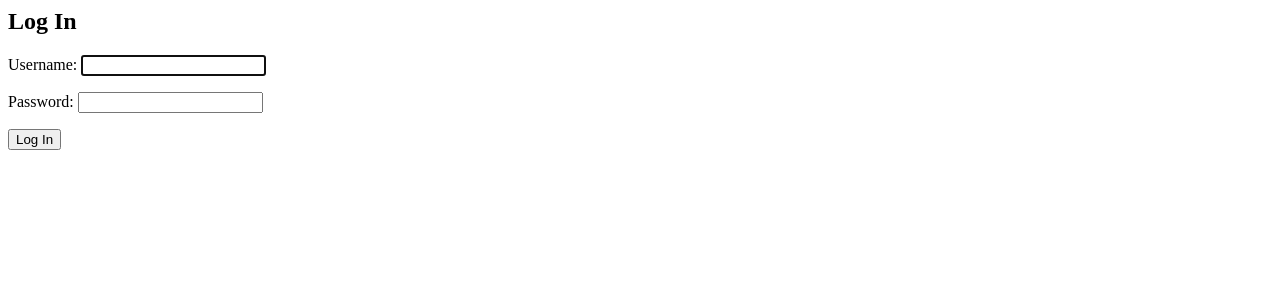
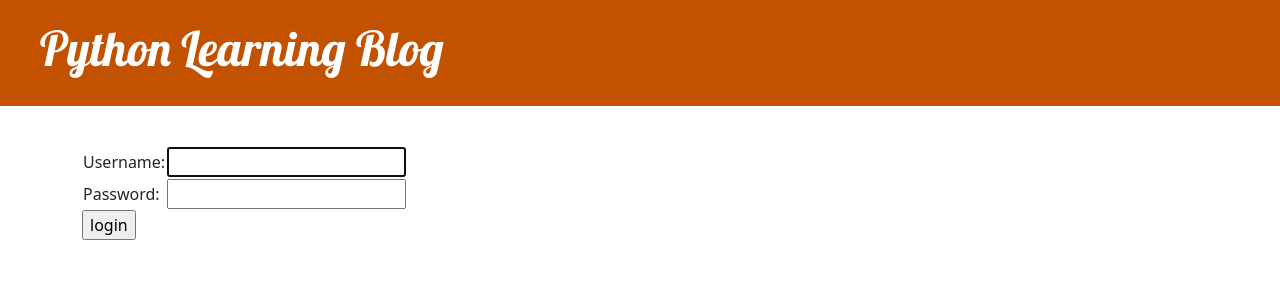
Before and after one commit to Undeadsmarties/my-first-blog, a Django app: page /accounts/login/ in a window 1280 px wide. Shown: the top 300 px of the page. Run offline with Django 3.2, Linux system fonts and the light colour scheme.

Commit message:
Updated security with logout feature

```diff
--- a/blog/templates/blog/base.html
+++ b/blog/templates/blog/base.html
@@ -8,23 +8,22 @@
         <link rel="stylesheet" href="{% static 'css/blog.css' %}">
     </head>
     <body>
-        <header class="page-header">
-          <div class="container">
+        <div class="page-header">
             {% if user.is_authenticated %}
-                <a href="{% url 'post_new' %}" class="top-menu">
-                    {% include './icons/file-earmark-plus.svg' %}
-                </a>
+                <a href="{% url 'post_new' %}" class="top-menu"><span class="glyphicon glyphicon-plus"></span></a>
+                <p class="top-menu">Hello {{ user.username }} <small>(<a href="{% url 'logout' %}">Log out</a>)</small></p>
+            {% else %}
+                <a href="{% url 'login' %}" class="top-menu"><span class="glyphicon glyphicon-lock"></span></a>
             {% endif %}
             <h1><a href="/">Python Learning Blog</a></h1>
-          </div>
-        </header>
-        <main class="container">
+        </div>
+        <div class="content container">
             <div class="row">
-                <div class="col">
+                <div class="col-md-8">
                 {% block content %}
                 {% endblock %}
                 </div>
             </div>
-        </main>
+        </div>
     </body>
 </html>
--- a/blog/templates/registration/login.html
+++ b/blog/templates/registration/login.html
@@ -1,7 +1,24 @@
-<!-- templates/registration/login.html -->
-<h2>Log In</h2>
-<form method="post">
-  {% csrf_token %}
-  {{ form.as_p }}
-  <button type="submit">Log In</button>
-</form>
+{% extends "blog/base.html" %}
+
+{% block content %}
+    {% if form.errors %}
+        <p>Your username and password didn't match. Please try again.</p>
+    {% endif %}
+
+    <form method="post" action="{% url 'login' %}">
+    {% csrf_token %}
+        <table>
+        <tr>
+            <td>{{ form.username.label_tag }}</td>
+            <td>{{ form.username }}</td>
+        </tr>
+        <tr>
+            <td>{{ form.password.label_tag }}</td>
+            <td>{{ form.password }}</td>
+        </tr>
+        </table>
+
+        <input type="submit" value="login" />
+        <input type="hidden" name="next" value="{{ next }}" />
+    </form>
+{% endblock %}
--- a/blog/views.py
+++ b/blog/views.py
@@ -3,15 +3,19 @@ from django.utils import timezone
 from .models import Post
 from .forms import PostForm
 from django.shortcuts import redirect
+from django.contrib.auth.decorators import login_required
+
 
 def post_list(request):
     posts = Post.objects.filter(published_date__lte=timezone.now()).order_by('published_date')
     return render(request, 'blog/post_list.html', {'posts': posts})
 
+
 def post_detail(request, pk):
     post = get_object_or_404(Post, pk=pk)
     return render(request, 'blog/post_detail.html', {'post': post})
 
+@login_required
 def post_new(request):
     if request.method == "POST":
         form = PostForm(request.POST)
@@ -25,6 +29,7 @@ def post_new(request):
         form = PostForm()
     return render(request, 'blog/post_edit.html', {'form': form})
 
+@login_required
 def post_edit(request, pk):
     post = get_object_or_404(Post, pk=pk)
     if request.method == "POST":
--- a/mysite/urls.py
+++ b/mysite/urls.py
@@ -16,8 +16,11 @@ Including another URLconf
 from django.contrib import admin
 from django.urls import path, include
 
+from django.contrib.auth import views
+
 urlpatterns = [
     path('admin/', admin.site.urls),
+    path('accounts/login/', views.LoginView.as_view(), name='login'),
+    path('accounts/logout/', views.LogoutView.as_view(next_page='/'), name='logout'),
     path('', include('blog.urls')),
-    path("accounts/", include("django.contrib.auth.urls")),  # new
 ]
```
